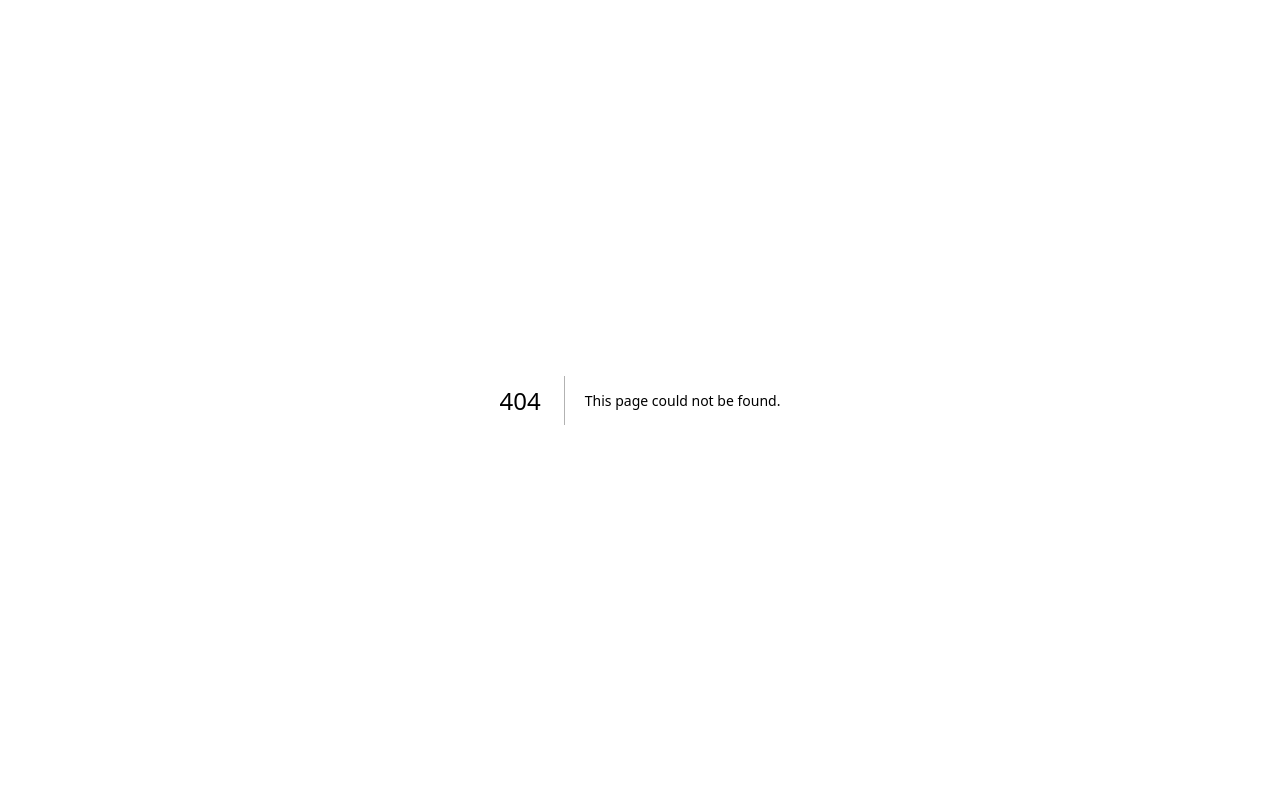
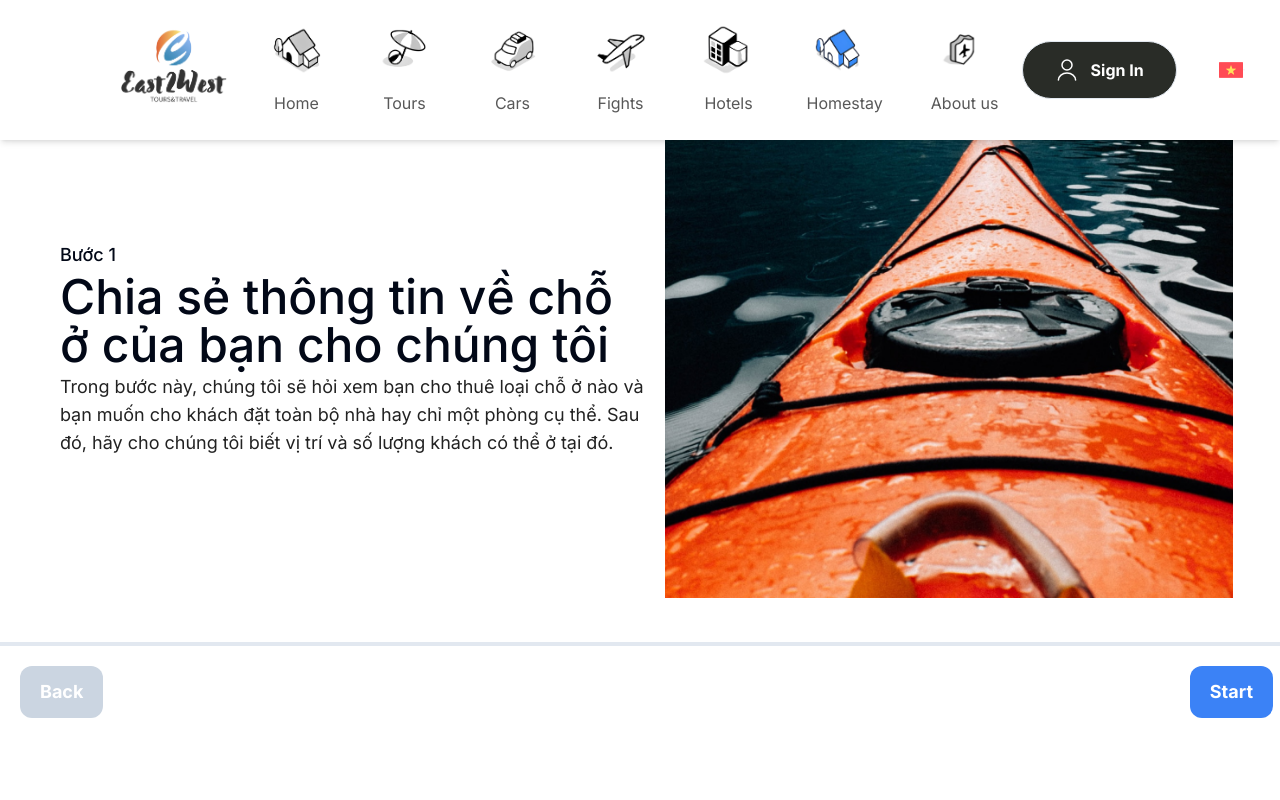
Before and after one commit to phamminhkhoa2k4/East2West-Client, a Next.js app: page /homestays/host/place in a window 1280 px wide. Before the commit this address had no page. Shown: the top 800 px of the page. Built offline with nearby package versions, Linux system fonts and the light colour scheme.

Commit message:
💄 style : style place in host homestay page

```diff
--- /dev/null
+++ b/app/(ui)/homestays/host/place/page.tsx
@@ -0,0 +1,58 @@
+import Image from "next/image";
+
+const Place = () => {
+  return (
+    <div>
+      <div className="mx-15 mt-5">
+        <div>
+          <div className="flex items-center justify-between">
+            <div className="w-20 h-20">
+              <Image
+                src={"/Logo.png"}
+                alt=""
+                height={300}
+                width={300}
+                className="object-center object-cover w-full h-full"
+              />
+            </div>
+            <div>
+              <button className="border px-4 py-2 rounded-full">Exit</button>
+            </div>
+          </div>
+
+          <div className="flex gap-5 items-center justify-center pb-11">
+            <div className="flex flex-col w-[585px] gap-1">
+              <div className="text-lg font-medium">Bước 1</div>
+              <div className="text-5xl font-medium">Chia sẻ thông tin về chỗ ở của bạn cho chúng tôi</div>
+              <div className="text-lg font-normal text-[#222]">
+                Trong bước này, chúng tôi sẽ hỏi xem bạn cho thuê loại chỗ ở nào
+                và bạn muốn cho khách đặt toàn bộ nhà hay chỉ một phòng cụ thể.
+                Sau đó, hãy cho chúng tôi biết vị trí và số lượng khách có thể ở
+                tại đó.
+              </div>
+            </div>
+            <div className="w-[568px] h-[498px]">
+              <Image
+                src={"/boat.png"}
+                alt=""
+                height={500}
+                width={500}
+                className="object-center object-cover w-full h-full"
+              />
+            </div>
+          </div>
+        </div>
+      </div>
+      <div className="border-t-4 flex items-center justify-between">
+        <button className="px-5 py-3 my-5 ml-5 rounded-xl text-lg font-bold text-white bg-slate-300">
+          Back
+        </button>
+        <button className="px-5 py-3 my-5 mr-5 rounded-xl text-lg font-bold text-white bg-blue-500">
+          Start
+        </button>
+      </div>
+    </div>
+  );
+};
+
+export default Place;
```
